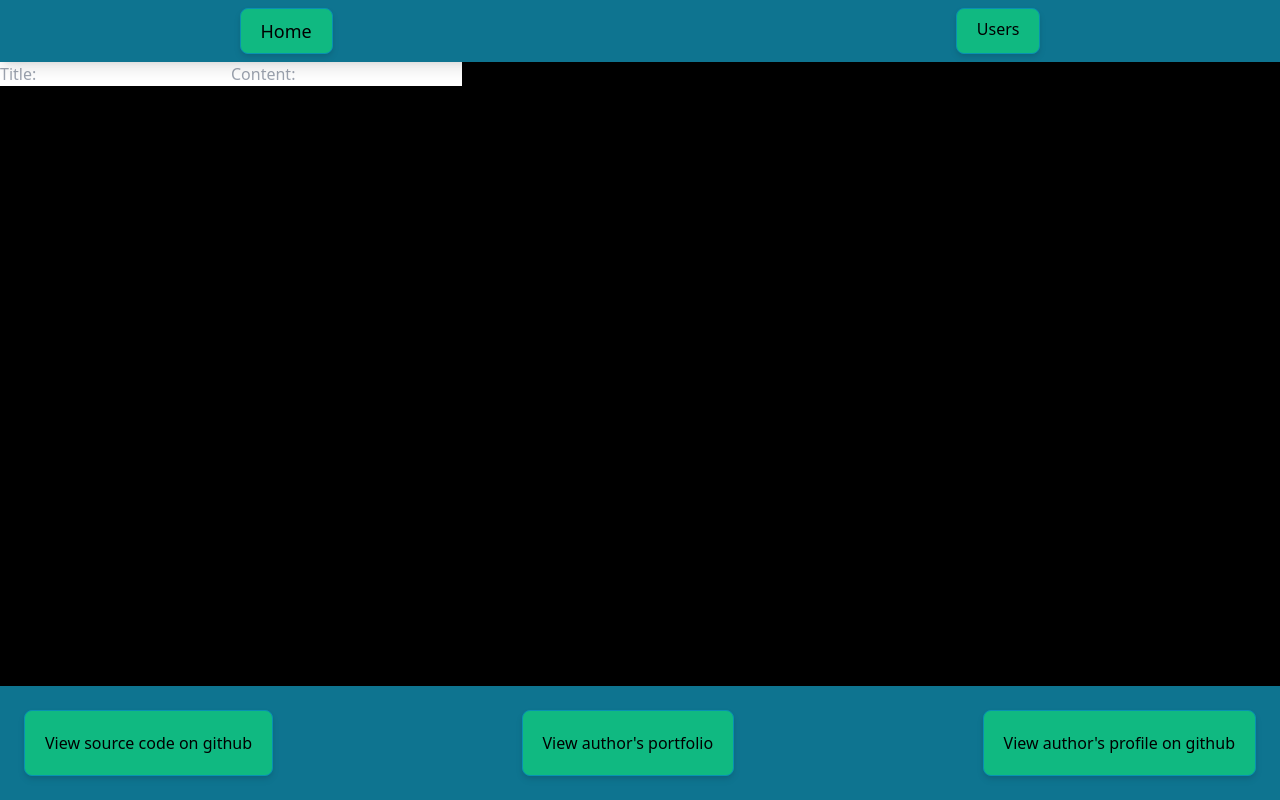
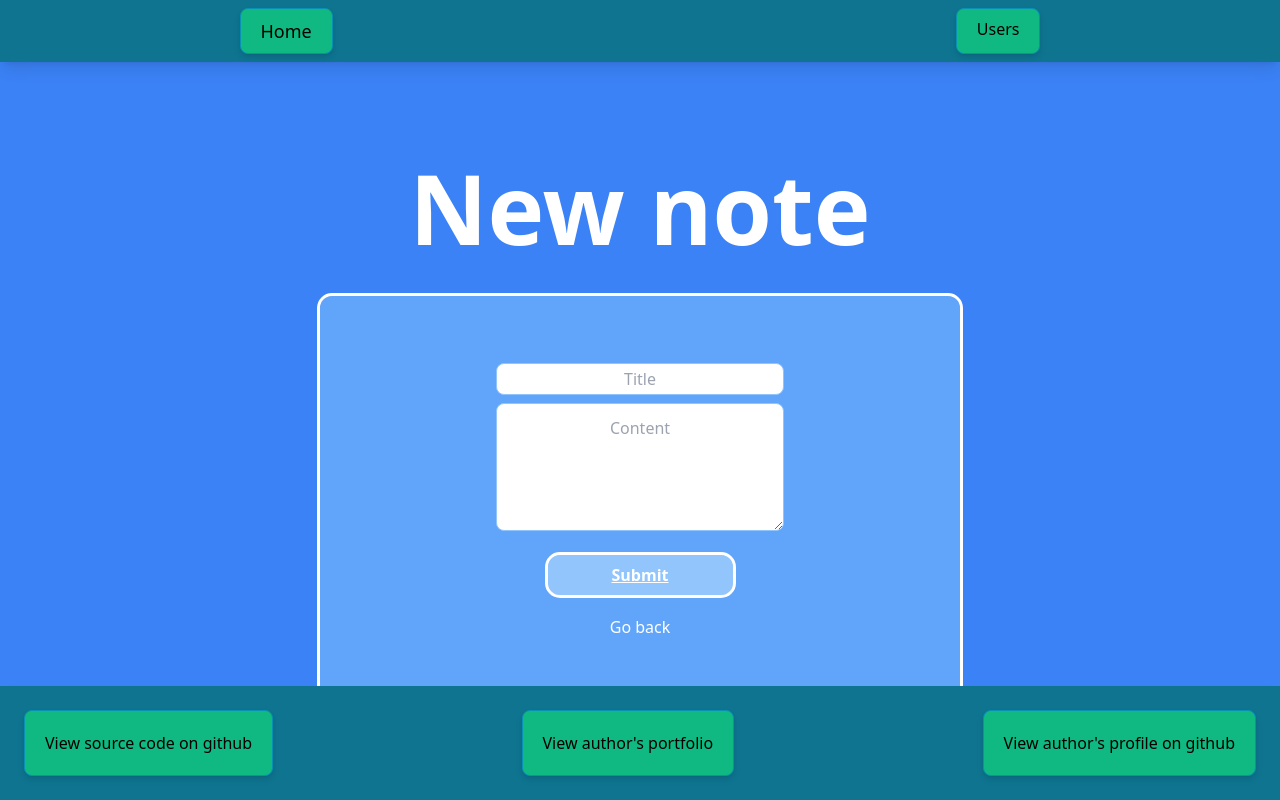
Before and after one commit to chemokita13/priv-notes-front, a Next.js app: page /notes/new in a window 1280 px wide. Built offline with nearby package versions, Linux system fonts and the light colour scheme.

Commit message:
new note page finished

```diff
--- a/src/pages/notes/new.tsx
+++ b/src/pages/notes/new.tsx
@@ -4,6 +4,7 @@ import React, { useState } from "react";
 import Cookies from "universal-cookie";
 import { useRouter } from "next/router";
 import { API } from "../../constants/constant";
+import Link from "next/link";
 
 function newNote() {
     const cookie = new Cookies(); // Get login token from cookies
@@ -13,11 +14,16 @@ function newNote() {
 
     // Handle input change and edit Note state
     const handleInputChange = (
-        event: React.ChangeEvent<HTMLInputElement>
+        event: React.ChangeEvent<HTMLInputElement | HTMLTextAreaElement>
     ): void => {
         event.preventDefault();
         setNote({ ...Note, [event.target.name]: event.target.value });
     };
+
+    // const handleTextAreaChange = (event: React.ChangeEvent<HTMLTextAreaElement>): void =>{
+    //     event.preventDefault();
+    //     setNote({ ...Note, [event.target.name]: event.target.value });
+    // }
 
     // Handle form submit and send Note to API server
     const handleFormSubmit = async (
@@ -45,23 +51,36 @@ function newNote() {
     };
 
     return (
-        <div>
-            <form onSubmit={(e) => handleFormSubmit(e)}>
+        <div className="flex flex-col items-center justify-center w-full h-full bg-blue-500">
+            <h1 className="mb-5 text-4xl text-white md:text-8xl md:font-bold md:mb-10">
+                New note
+            </h1>
+            <form
+                className="flex flex-col items-center justify-center w-3/4 bg-blue-400 outline outline-white rounded-xl h-3/4 md:w-1/2 md:h-[55%]"
+                onSubmit={(e) => handleFormSubmit(e)}
+            >
                 <input
                     type="text"
                     name="title"
-                    id="title"
-                    placeholder="Title: "
+                    placeholder="Title"
                     onChange={(e) => handleInputChange(e)}
+                    className="p-2 m-1 border border-blue-300 rounded-md w-52 h-7 md:text-center md:rounded-lg md:h-8 md:w-72 md:p-3"
                 />
-                <input
-                    type="text"
+                <textarea
                     name="content"
-                    id="content"
-                    placeholder="Content: "
+                    placeholder="Content"
                     onChange={(e) => handleInputChange(e)}
+                    className="h-32 p-2 m-1 border border-blue-300 rounded-md w-52 md:text-center md:rounded-lg md:h-32 md:w-72 md:p-3"
                 />
-                <button type="submit">Submit</button>
+                <button
+                    type="submit"
+                    className="px-8 font-bold text-white underline transition-all duration-100 bg-blue-300 md:rounded-xl md:px-16 md:py-2 outline outline-white md:m-5 hover:bg-white hover:text-blue-400 hover:outline-blue-500 hover:scale-105 py-0.5 m-2 rounded-lg"
+                >
+                    Submit
+                </button>
+                <span className="text-white cursor-pointer hover:underline">
+                    <Link href={"/notes"}>Go back</Link>
+                </span>
             </form>
         </div>
     );
```
